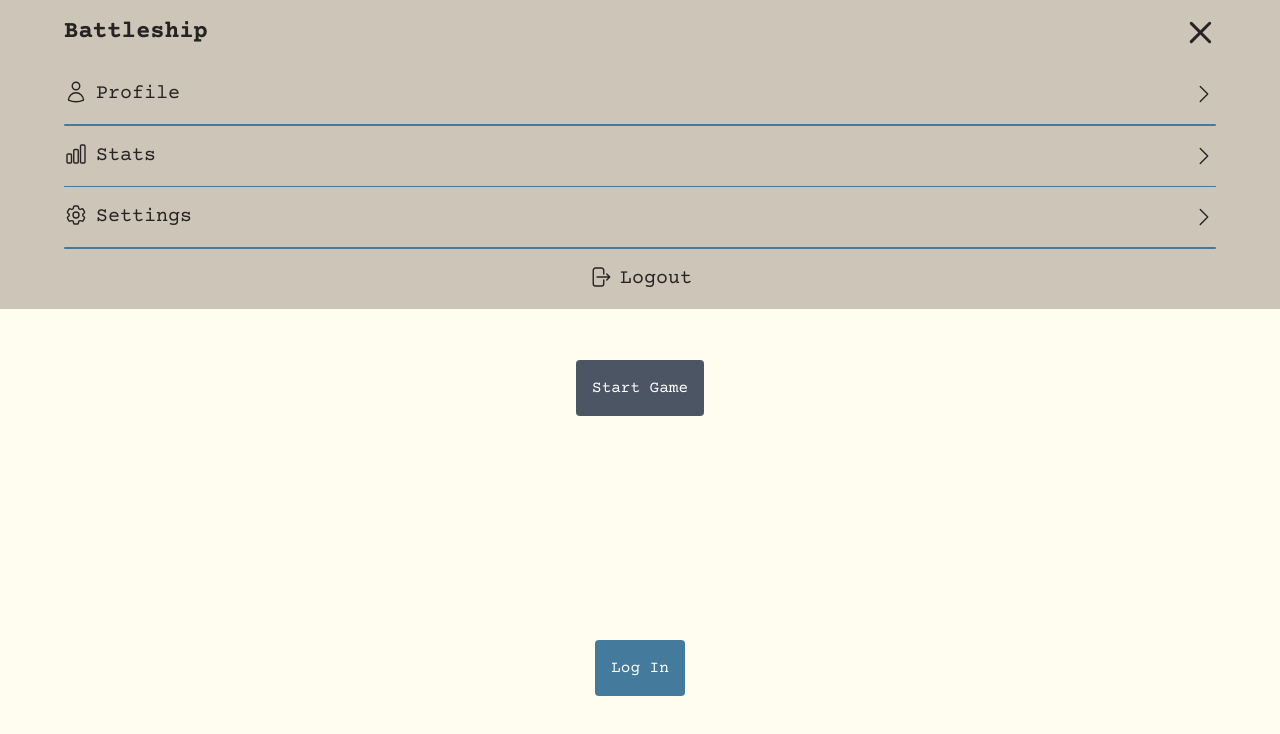
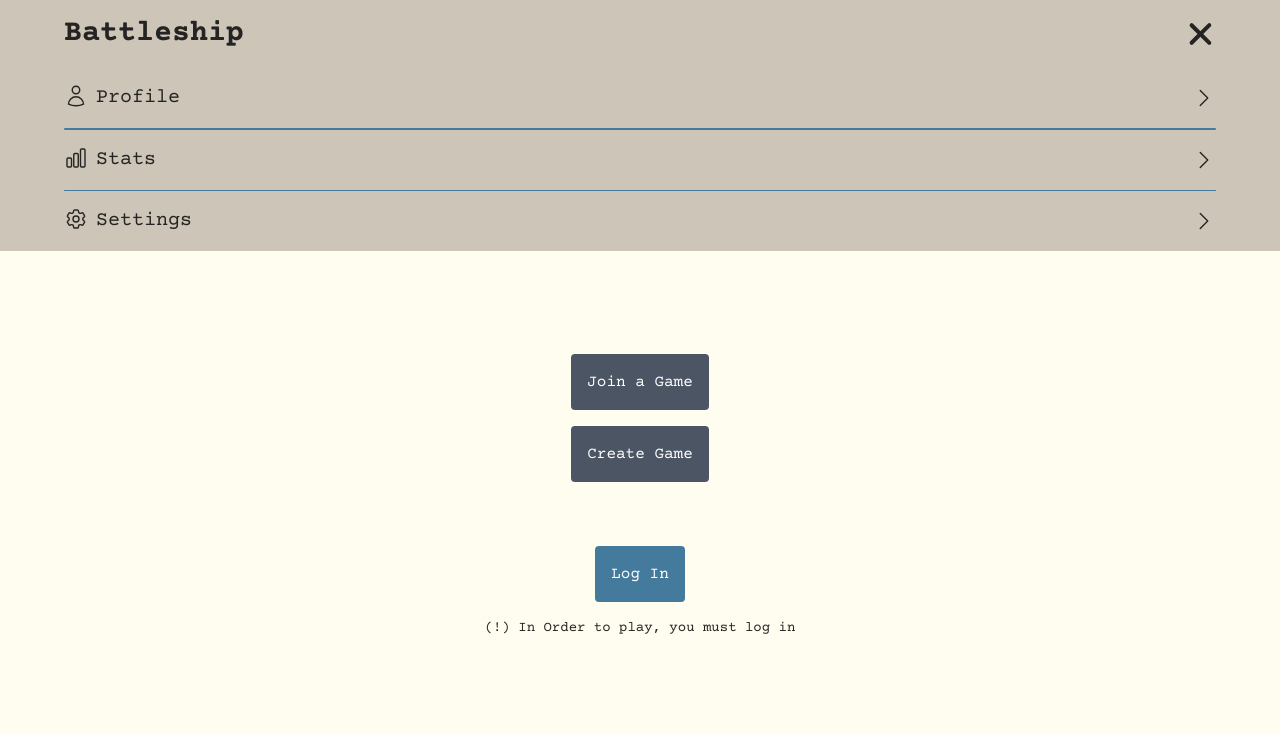
Before and after one commit to S-Petru/battleship-java-nextjs, a Next.js app in the folder battleship/: page / in a window 1280 px wide. Both pictures are taken after a click on the element 1200 px from the left and 32 px from the top of the page. Shown: the top 734 px of the page. Built offline with nearby package versions, Linux system fonts and the light colour scheme; no server answers.

Commit message:
navbar and menu tweaks

```diff
--- a/battleship/app/components/menu/Menu.tsx
+++ b/battleship/app/components/menu/Menu.tsx
@@ -121,9 +121,9 @@ export default function Menu({ isMenuOpen }: MenuProps) {
           </svg>
         </div>
 
-        <div className="h-[1.5px] rounded-full bg-accent-color"></div>
+        {/* <div className="h-[1.5px] rounded-full bg-accent-color"></div>
 
-        <div className="mx-auto flex w-fit cursor-pointer items-start gap-2">
+        <div className="mx-auto flex w-fit cursor-pointer items-start gap-2 text-red-600/85">
           <svg
             xmlns="http://www.w3.org/2000/svg"
             fill="none"
@@ -139,7 +139,7 @@ export default function Menu({ isMenuOpen }: MenuProps) {
             />
           </svg>
           <p className="text-xl">Logout</p>
-        </div>
+        </div> */}
       </div>
     </main>
   );
--- a/battleship/app/components/navbar/Navbar.tsx
+++ b/battleship/app/components/navbar/Navbar.tsx
@@ -16,7 +16,7 @@ export default function Navbar() {
       <div className="mx-auto flex w-[90%] items-center justify-between py-4">
         <h6
           onClick={goToMainPage}
-          className="cursor-pointer text-2xl font-bold text-text-color"
+          className="cursor-pointer text-3xl font-bold text-text-color"
         >
           Battleship
         </h6>
@@ -27,14 +27,14 @@ export default function Navbar() {
         >
           {!isMenuOpen ? (
             <>
-              <div className="h-[3px] w-[90%] rounded-full bg-text-color"></div>
-              <div className="h-[3px] w-[90%] rounded-full bg-text-color"></div>
-              <div className="h-[3px] w-[90%] rounded-full bg-text-color"></div>
+              <div className="h-[4px] w-[90%] rounded-full bg-text-color"></div>
+              <div className="h-[4px] w-[90%] rounded-full bg-text-color"></div>
+              <div className="h-[4px] w-[90%] rounded-full bg-text-color"></div>
             </>
           ) : (
             <>
-              <div className="h-[3px] w-[90%] translate-y-[8px] rotate-45 transform rounded-full bg-text-color"></div>
-              <div className="h-[3px] w-[90%] -translate-y-[8px] -rotate-45 transform rounded-full bg-text-color"></div>
+              <div className="h-[4px] w-[90%] translate-y-[8px] rotate-45 transform rounded-full bg-text-color"></div>
+              <div className="h-[4px] w-[90%] -translate-y-[8px] -rotate-45 transform rounded-full bg-text-color"></div>
             </>
           )}
         </div>
--- a/battleship/app/page.tsx
+++ b/battleship/app/page.tsx
@@ -7,7 +7,6 @@ import { signOut } from "firebase/auth";
 import { useEffect, useState } from "react";
 
 import Navbar from "./components/navbar/Navbar";
-import Menu from "./components/menu/Menu";
 
 export default function Home() {
   const [user, loading, error] = useAuthState(auth);
@@ -44,41 +43,68 @@ export default function Home() {
   };
 
   return (
-    <main className="flex h-screen flex-col items-center justify-around bg-background-color text-white">
+    <main className="flex h-screen flex-col items-center justify-center bg-background-color text-white">
       <Navbar />
 
-      <h1 className="text-5xl font-bold text-text-color">Landing Page</h1>
+      <div className="flex w-[90%] flex-col gap-12">
+        <h1 className="mb-24 w-full text-center text-5xl font-bold text-text-color">
+          Welcome to Battleship
+        </h1>
+
+        <div className="flex flex-col gap-4">
           {user || userSession ? (
             <>
               <button
-            className="rounded bg-accent-color p-4"
-            onClick={() => router.push("/game")}
+                className="mx-auto w-fit rounded bg-accent-color p-4"
+                onClick={() => router.push("/")}
               >
-            Start Game
+                Join a Game
               </button>
-          <p className="text-text-color">
-            Logged in as: {user?.email || "Session User"}
-          </p>
+
               <button
-            className="mt-4 rounded bg-red-500/90 p-4"
+                className="mx-auto w-fit rounded bg-accent-color p-4"
+                onClick={() => router.push("/")}
+              >
+                Create a Game
+              </button>
+
+              <button
+                className="mx-auto mt-4 w-fit rounded bg-red-500/90 p-4"
                 onClick={handleLogout}
               >
                 Log Out
               </button>
+              <p className="mx-auto text-text-color">
+                Logged in as: {user?.email || "Session User"}
+              </p>
             </>
           ) : (
             <>
-          <button className="rounded bg-gray-600 p-4" disabled>
-            Start Game
+              <button
+                className="mx-auto w-fit rounded bg-gray-600 p-4"
+                disabled
+              >
+                Join a Game
               </button>
               <button
-            className="mt-4 rounded bg-accent-color p-4"
+                className="mx-auto w-fit rounded bg-gray-600 p-4"
+                disabled
+              >
+                Create Game
+              </button>
+              <button
+                className="mx-auto mt-12 w-fit rounded bg-accent-color p-4"
                 onClick={() => router.push("/sign-in")}
               >
                 Log In
               </button>
+              <p className="mx-auto text-sm font-light text-text-color">
+                (!) In Order to play, you must log in
+              </p>
             </>
           )}
+        </div>
+      </div>
     </main>
   );
 }
```
Lines whose indentation alone changed are shown as unchanged.
